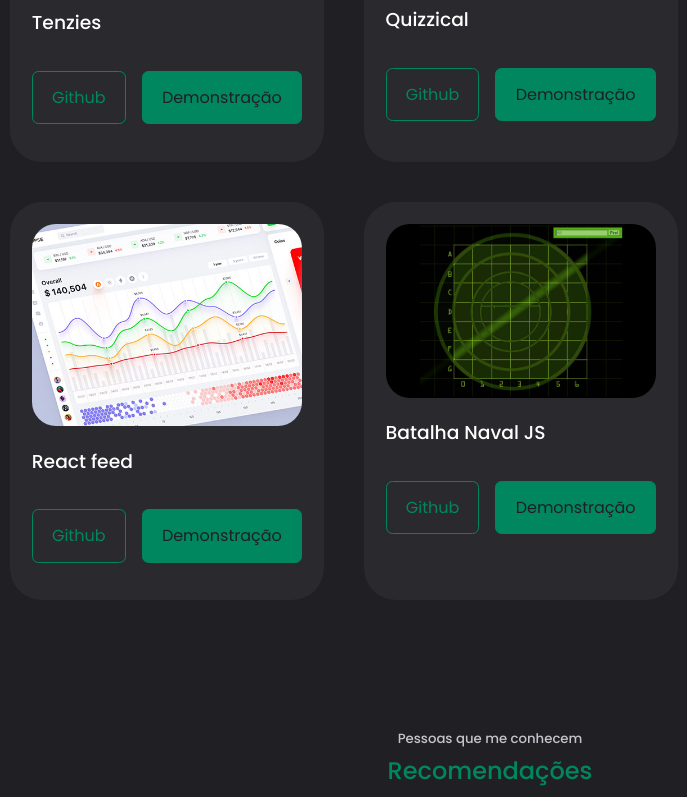
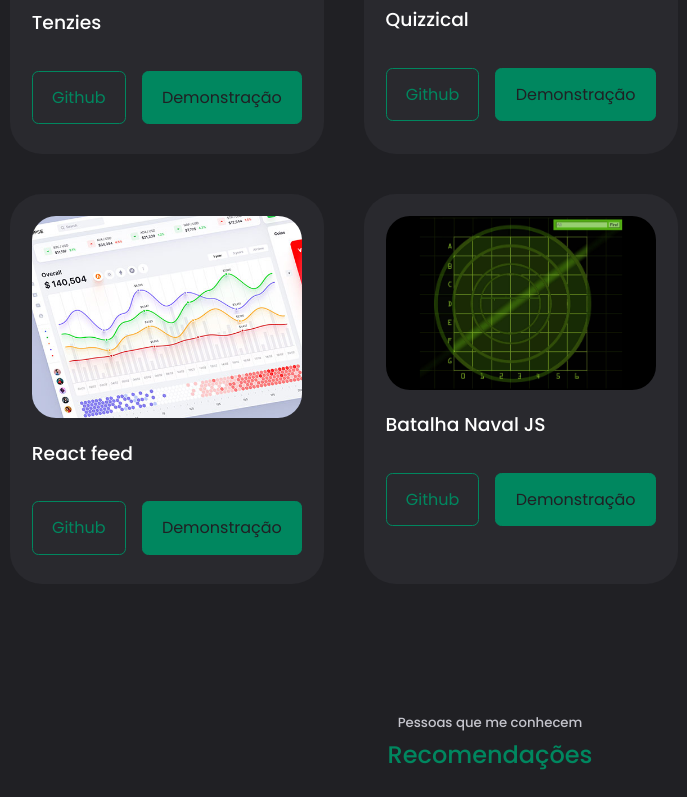
Before and after one commit to julio-henrique/portfolio-oficial, a React (Vite) app: page / in a window 1280 px wide. Shown: the part 3309-4106 px from the top of the page, without its empty margins (150-837 px from the left). Built offline with nearby package versions, Linux system fonts and the light colour scheme.

Commit message:
style changes

```diff
--- a/src/components/Portfolio/styles.css
+++ b/src/components/Portfolio/styles.css
@@ -6,7 +6,7 @@
 
 .portfolio__item {
     background: var(--color-bg-variant);
-    padding: 1.3rem;
+    padding: 1.3rem 1.3rem 0.8rem 1.3rem;
     border-radius: 2rem;
     border: 1px solid transparent;
     transition: var(--transition);
```
